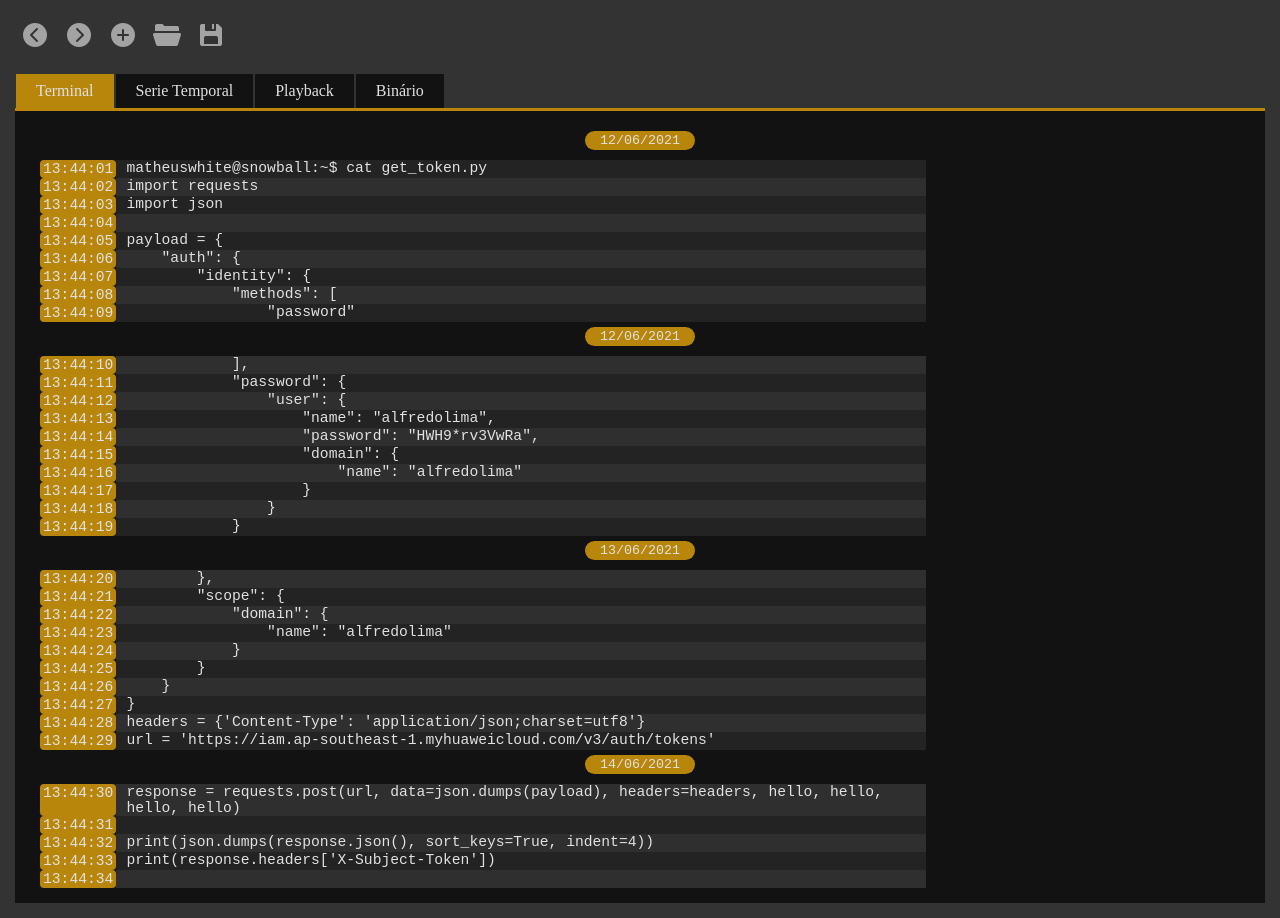
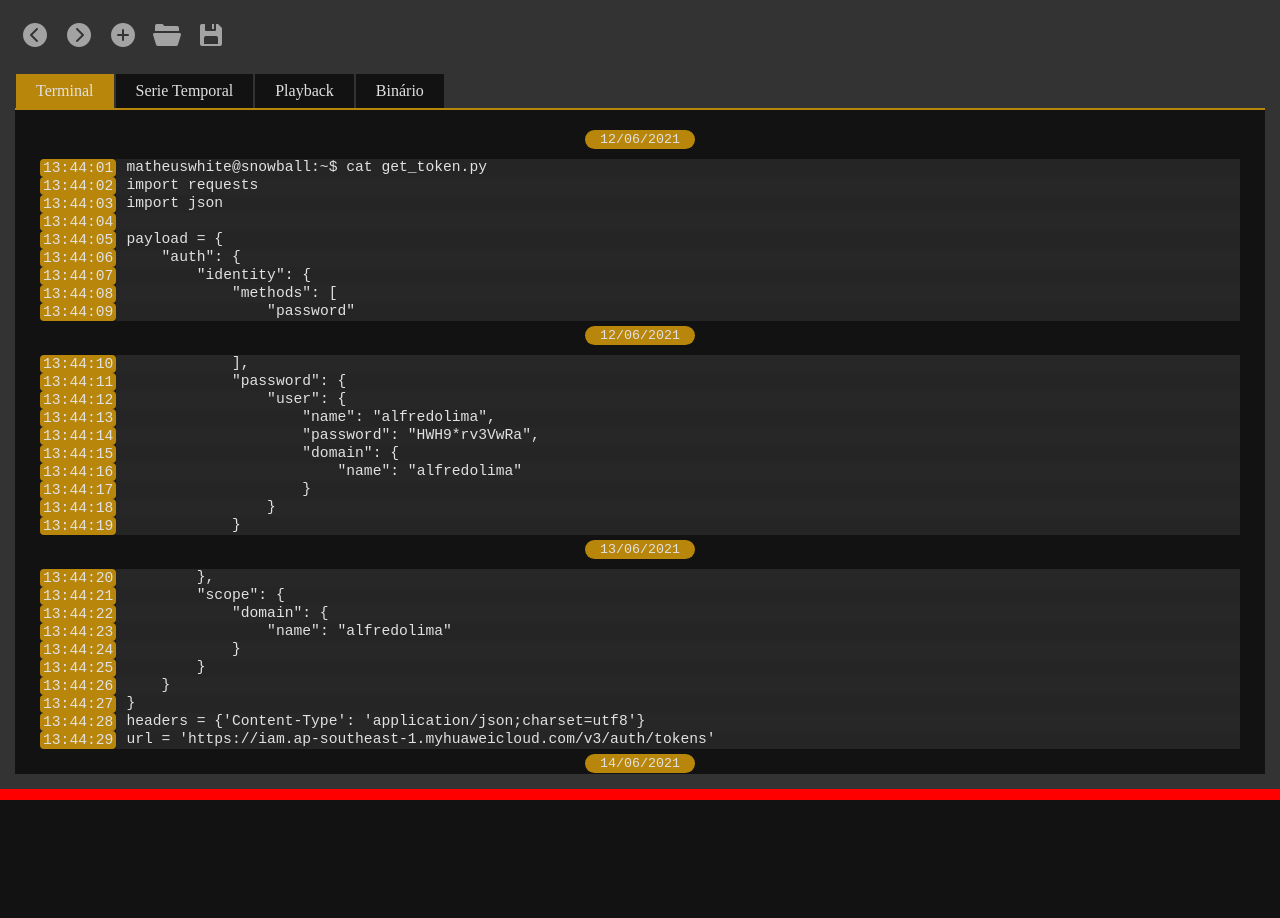
Before and after one commit to Trevo-IoT/NexusLens, a plain HTML site: page prototype/index.html in a window 1280 px wide. After the commit the page ends 800 px from the top, so only its background shows below. Drawn offline with Linux system fonts and the light colour scheme.

Commit message:
Fixing tab content overflow-y
Signed-off-by: Matheus T. dos Santos <tenoriomatheus0@gmail.com>

```diff
--- a/prototype/index.html
+++ b/prototype/index.html
@@ -24,6 +24,7 @@
         </div>
         <div class="bottom-line"></div>
         <div class="tab-content" id="tab-content"></div>
+        <div class="status-bar"></div>
     </div>
 </body>
 <script>
@@ -63,7 +64,13 @@ response = requests.post(url, data=json.dumps(payload), headers=headers, hello,
 
 print(json.dumps(response.json(), sort_keys=True, indent=4))
 print(response.headers['X-Subject-Token'])
-`
+
+print(json.dumps(response.json(), sort_keys=True, indent=4))
+print(response.headers['X-Subject-Token'])
+
+print(json.dumps(response.json(), sort_keys=True, indent=4))
+print(response.headers['X-Subject-Token'])
+print(response.headers['X-Subject-Token'])`
 
 var tab_content = document.getElementById("tab-content");
 var day = 12;
--- a/prototype/main.css
+++ b/prototype/main.css
@@ -70,9 +70,9 @@ body {
 
 .content {
     background-color: var(--dp12);
-    flex-grow: 1;
     display: flex;
     flex-direction: column;
+    overflow-y: auto;
 }
 
 .tab-group {
@@ -99,7 +99,6 @@ body {
 
 .tab-content {
     background-color: #121212;
-    flex-grow: 1;
     flex-direction: column;
     display: flex;
     margin: 0 15px 15px;
@@ -108,6 +107,7 @@ body {
     color: var(--text-color);
     font-family: monospace;
     font-size: 11pt;
+    overflow-y: auto;
 }
 
 .termline-div {
@@ -115,18 +115,18 @@ body {
 }
 
 .termline {
-    width: 800px;
+    width: 100vw;
     margin: 0;
     padding: 0 0 0 10px;
     word-wrap: break-word;
 }
 
 .high_dp {
-    background-color: var(--dp8);
+    background-color: var(--dp4);
 }
 
 .low_dp {
-    background-color: var(--dp2);
+    background-color: var(--dp3);
 }
 
 .termtime {
@@ -145,3 +145,9 @@ body {
     border-radius: 15px;
     font-size: 10pt;
 }
+
+.status-bar {
+    height: 2vh;
+    width: 100%;
+    background-color: red;
+}
```
